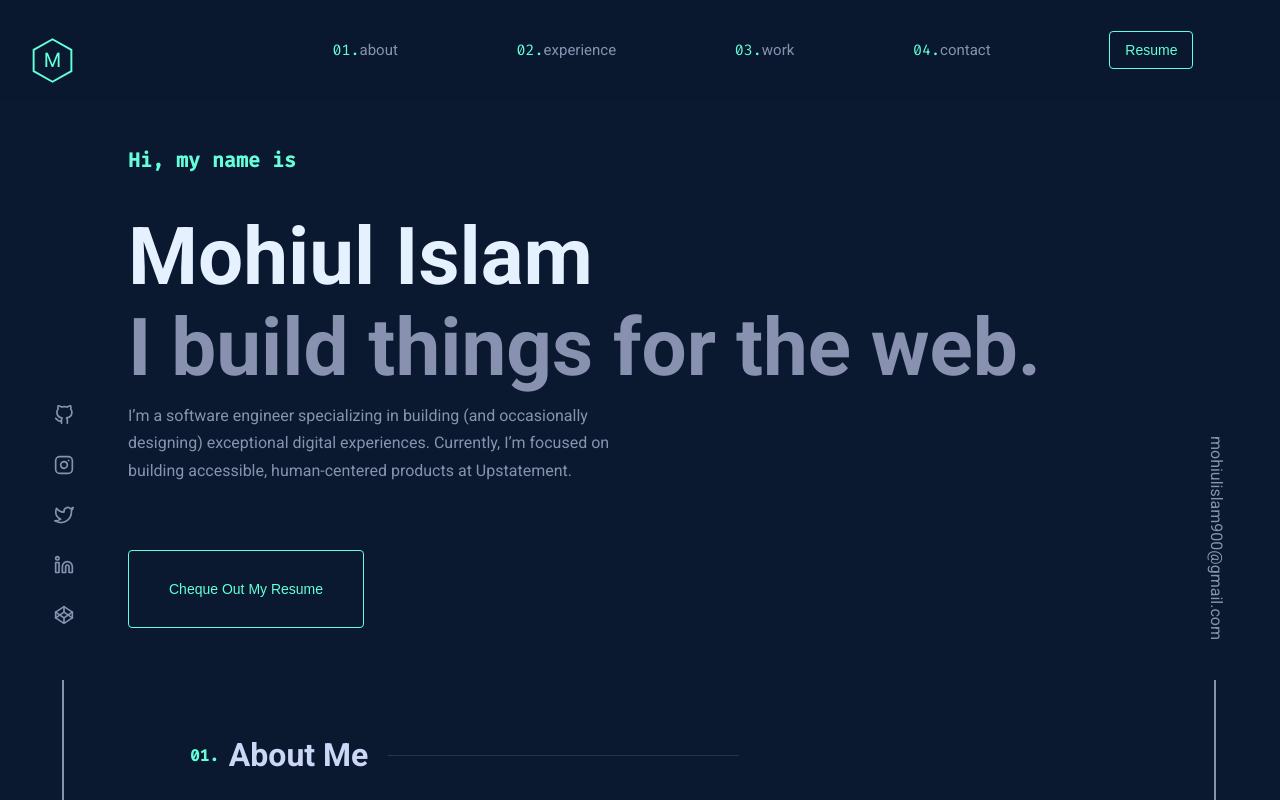
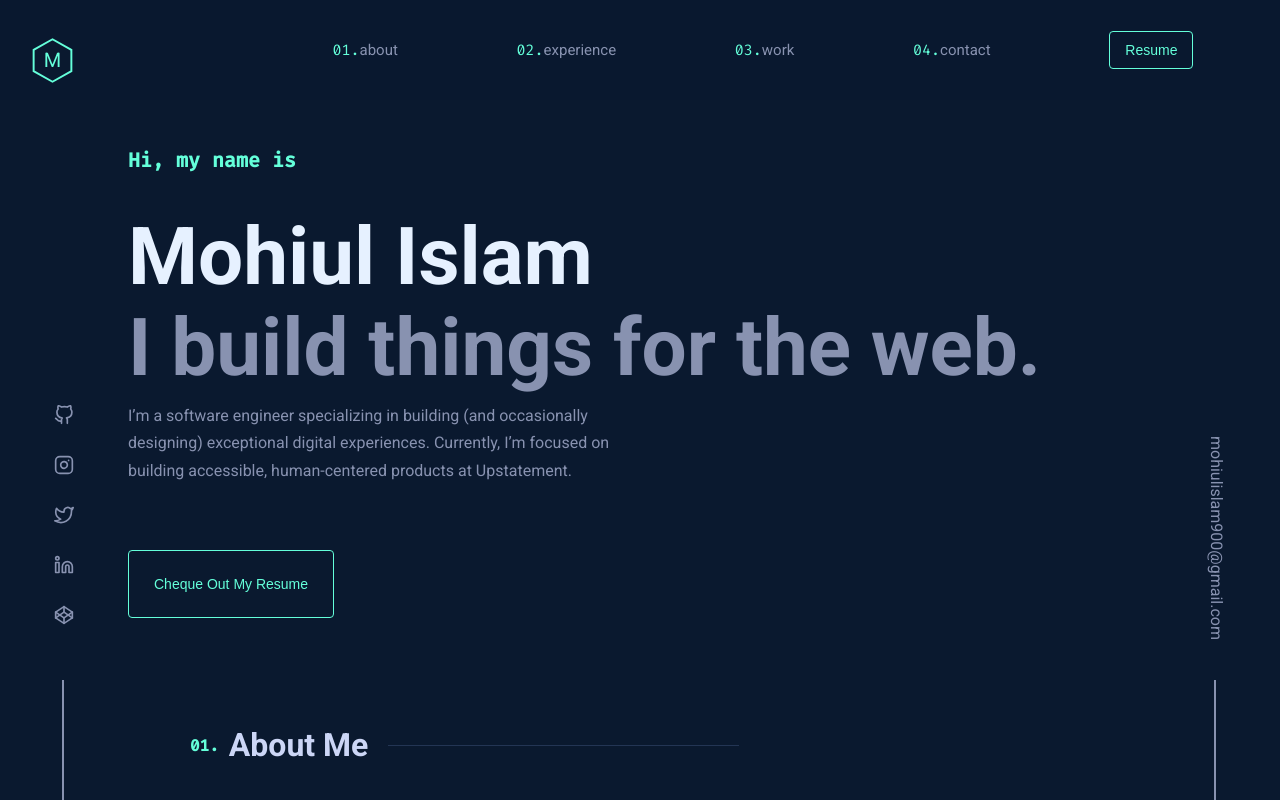
Before and after one commit to mohiulislam/my-portfolio, a React (Create React App) app: page / in a window 1280 px wide. Shown: the top 800 px of the page. Built offline with nearby package versions, Linux system fonts and the light colour scheme.

Commit message:
button padding fixed

```diff
--- a/src/components/Intro.jsx
+++ b/src/components/Intro.jsx
@@ -15,7 +15,7 @@ function Intro() {
         building accessible, human-centered products at Upstatement.
       </p>
       <div>
-        <Button padding="3% 4%">Cheque Out My Resume</Button>
+        <Button padding="clamp(0px,6%,25px)">Cheque Out My Resume</Button>
       </div>
     </StyledIntro>
   );
```
